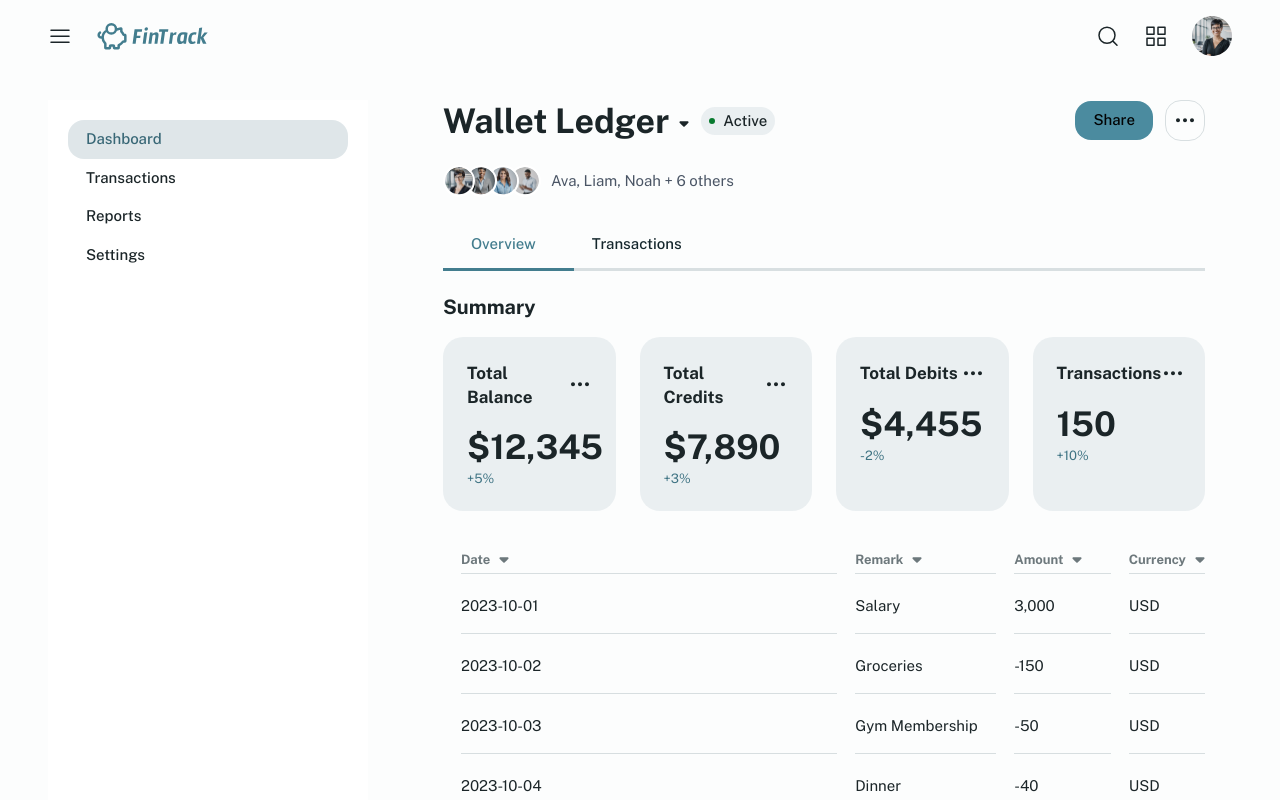
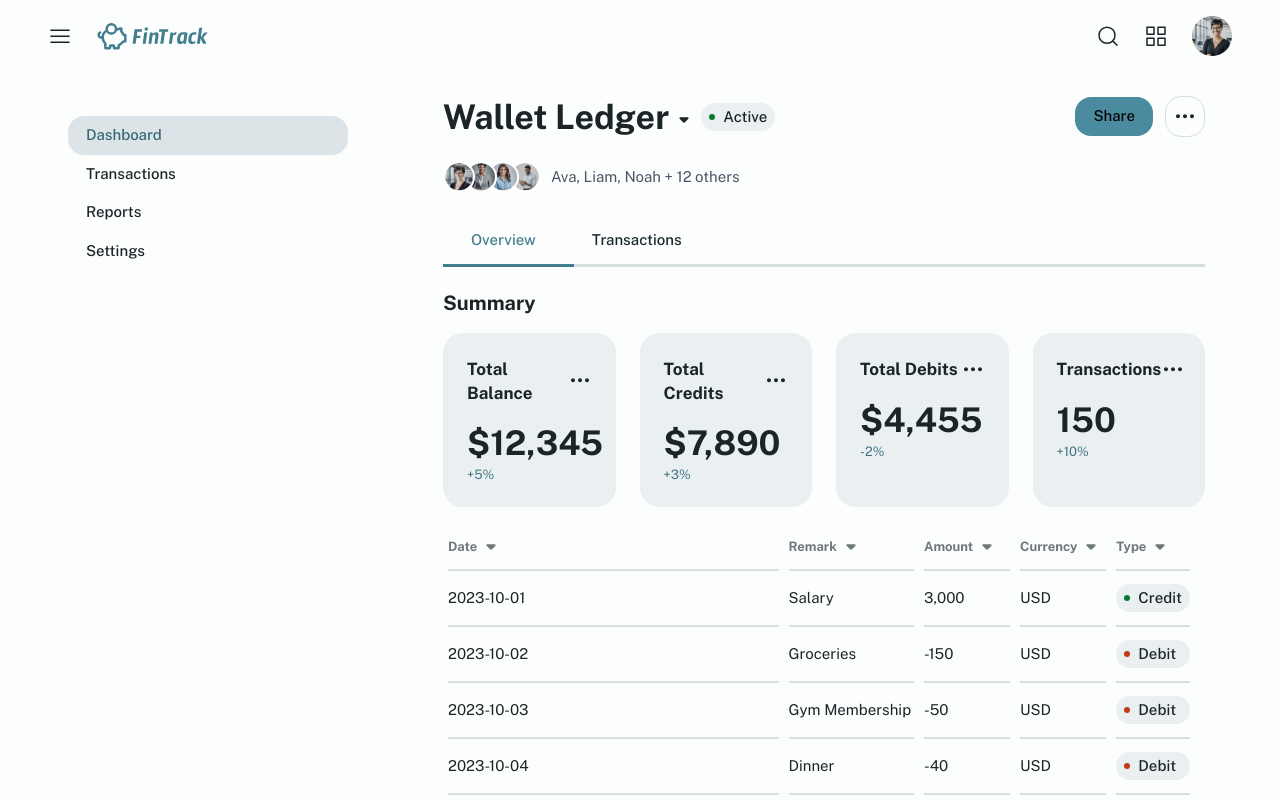
Before and after one commit to umeh-promise/fintrack-assessment, a Next.js app: page / in a window 1280 px wide. Shown: the top 800 px of the page. Built offline with nearby package versions, Linux system fonts and the light colour scheme.

Commit message:
feat: add transactions component with sorting functionality and update dashboard layout

```diff
--- a/src/app/(dashboard)/_components/dashboard-avatars.tsx
+++ b/src/app/(dashboard)/_components/dashboard-avatars.tsx
@@ -4,43 +4,37 @@ const avatars = [
   {
     id: 1,
     src: "/img/avatar_1.svg",
-    alt: "User 1",
-    name: "Sarah",
+    name: "Ava",
   },
   {
     id: 2,
     src: "/img/avatar_2.svg",
-    alt: "User 1",
     name: "Sarah",
   },
   {
     id: 3,
     src: "/img/avatar_3.svg",
-    alt: "User 1",
-    name: "Sarah",
+    name: "Liam",
   },
   {
     id: 4,
     src: "/img/avatar_4.svg",
-    alt: "User 1",
-    name: "Sarah",
+    name: "Noah",
   },
   {
     id: 5,
     src: "/img/avatar_1.svg",
-    alt: "User 1",
     name: "Sarah",
   },
   {
     id: 6,
     src: "/img/avatar_1.svg",
-    alt: "User 1",
     name: "Sarah",
   },
 ];
 
 export default function DashboardAvatars() {
-  const additionalCount = 3;
+  const additionalCount = 9;
 
   return (
     <section className="flex items-center space-x-4">
@@ -53,7 +47,7 @@ export default function DashboardAvatars() {
           >
             <Image
               src={avatar.src}
-              alt={avatar.alt}
+              alt={avatar.name}
               width={32}
               height={32}
               className=" rounded-full size-[3.2rem] object-cover border-[2px] border-white"
@@ -62,7 +56,6 @@ export default function DashboardAvatars() {
         ))}
       </div>
       <span className="text-gray-600">
-        {" "}
         Ava, Liam, Noah + {avatars.length - 3 + additionalCount} others
       </span>
     </section>
--- a/src/app/(dashboard)/_components/dashboard-header.tsx
+++ b/src/app/(dashboard)/_components/dashboard-header.tsx
@@ -8,7 +8,7 @@ export default function DashboardHeader() {
         <div className="flex items-center gap-[1.6rem] ">
           <h2 className="tracking-[-2%] text-[2rem] lg:text-[3.4rem] leading-[4rem] font-bold text-grey-300 inline-flex gap-[.4rem] items-center ">
             Wallet Ledger
-            <i className="size-[.4rem] px-[.6rem] py-[.9rem] text-grey-300 ">
+            <i className="size-[.4rem] px-[.6rem] py-[.9rem] text-grey-300 cursor-pointer ">
               <CaretIcon />
             </i>
           </h2>
@@ -22,11 +22,11 @@ export default function DashboardHeader() {
         <div className="flex gap-[1.2rem] items-center">
           <button
             type="button"
-            className="bg-green-200 text-grey-700 px-[1.8rem] py-[.8rem] rounded-[1.6rem] font-medium"
+            className="bg-green-200 text-grey-700 px-[1.8rem] py-[.8rem] rounded-[1.6rem] font-medium cursor-pointer"
           >
             Share
           </button>
-          <i className="border-[.15rem] border-grey-50/[20%] rounded-[1.6rem] p-[.7rem] ">
+          <i className="border-[.15rem] border-grey-50/[20%] rounded-[1.6rem] p-[.7rem] cursor-pointer ">
             <DotsHorizontalIcon />
           </i>
         </div>
--- a/src/app/(dashboard)/_components/dashboard-layout.tsx
+++ b/src/app/(dashboard)/_components/dashboard-layout.tsx
@@ -5,17 +5,14 @@ import DashboardHeader from "./dashboard-header";
 import { cn } from "@/utils";
 import Overview from "./overview";
 import React from "react";
+import Transactions from "./transactions";
 
 const tabs = ["overview", "transactions"] as const;
 type TabType = (typeof tabs)[number];
 
 const tabContent: Record<TabType, React.ReactElement> = {
   overview: <Overview />,
-  transactions: (
-    <section className="space-y-[1.8rem] w-full">
-      No Transactions view yet
-    </section>
-  ),
+  transactions: <Transactions />,
 };
 
 export default function DashboardLayout() {
--- a/src/app/(dashboard)/_components/sidebar.tsx
+++ b/src/app/(dashboard)/_components/sidebar.tsx
@@ -15,17 +15,17 @@ export const sidebarRoutes = [
   {
     id: 2,
     title: "Transactions",
-    url: "/transactions",
+    url: "#",
   },
   {
     id: 3,
     title: "Reports",
-    url: "/reports",
+    url: "#",
   },
   {
     id: 4,
     title: "Settings",
-    url: "/settings",
+    url: "#",
   },
 ];
 
@@ -48,16 +48,16 @@ export default function Sidebar({
   return (
     <aside
       className={cn(
-        "fixed inset-0 opacity-0 size-full z-40  transition-opacity duration-300 lg:flex pointer-events-none lg:static lg:inset-auto lg:opacity-100",
+        "fixed inset-0 opacity-0 size-full z-40  transition-opacity duration-300 lg:flex pointer-events-none lg:static lg:inset-auto lg:opacity-100 lg:pointer-events-auto",
         {
-          "opacity-100 bg-grey-700/10 lg:bg-white pointer-events-auto":
+          "opacity-100 bg-grey-700/10 lg:bg-background pointer-events-auto":
             showMobileSidebar,
         }
       )}
     >
       <nav
         className={cn(
-          "fixed top-0 left-0 h-full w-[28rem] bg-white z-50 flex flex-col transform transition-transform duration-300 ease-in-out lg:translate-x-0 lg:static lg:z-auto -translate-x-full no-scrollbar gap-y-[2.8rem] overflow-y-auto text-grey-300 md:flex p-[2rem] lg:w-full ",
+          "fixed top-0 left-0 h-full w-[28rem] bg-background z-50 flex flex-col transform transition-transform duration-300 ease-in-out lg:translate-x-0 lg:static lg:z-auto -translate-x-full no-scrollbar gap-y-[2.8rem] overflow-y-auto text-grey-300 md:flex p-[2rem] lg:w-full ",
           {
             "translate-x-0": showMobileSidebar,
           }
--- a/src/app/(dashboard)/_components/table.tsx
+++ b/src/app/(dashboard)/_components/table.tsx
@@ -32,7 +32,7 @@ export default function Table({
 
   return (
     <div className="no-scrollbar overflow-hidden max-w-[85vw] md:max-w-[90vw] overflow-x-auto">
-      <table className="w-full min-w-max text-sm text-white  border-spacing-[1.8rem] border-separate overflow-x-auto ">
+      <table className="w-full min-w-full text-sm text-white  border-spacing-x-[1rem] border-separate overflow-x-auto -ml-[.5rem] ">
         <thead className="text-table  text-sm capitalize text-grey-75/[62%] font-medium text-[1.3rem] leading-[1.6rem]">
           <tr>
             {tableHeaders.map((header) => {
@@ -42,7 +42,7 @@ export default function Table({
                   key={header.id}
                   scope="col"
                   className={cn(
-                    "py-[.4rem] text-left border-b-[1.5px] border-b-grey-50/[20%]",
+                    "py-[1.3rem] text-left border-b-[2px] border-b-grey-50/[20%]",
                     header.className
                   )}
                 >
--- a/src/app/(dashboard)/_components/transactions-table-data.tsx
+++ b/src/app/(dashboard)/_components/transactions-table-data.tsx
@@ -17,14 +17,14 @@ export default function TransactionsTableData({
   type,
 }: Transaction) {
   return (
-    <tr className="text-grey-300 text-[1.5rem] leading-[2rem] tracking-[-.5%] [&>td]:border-b-[1.5px] [&>td]:border-grey-50/[20%] w-full ">
-      <td className="w-[48%] pb-[1.3rem] text-left">{date}</td>
-      <td className="w-[18%] pb-[1.3rem] text-left">{remark}</td>
-      <td className="w-[12.3%] pb-[1.3rem] text-left">
+    <tr className="text-grey-300 text-[1.5rem] leading-[2rem] tracking-[-.5%] [&>td]:border-b-[2px] [&>td]:border-grey-50/[20%] w-full ">
+      <td className="w-[48%] py-[1.3rem] text-left">{date}</td>
+      <td className="w-[18%] py-[1.3rem] text-left">{remark}</td>
+      <td className="w-[12.3%] py-[1.3rem] text-left">
         {formatAmount(amount)}
       </td>
-      <td className="w-[12.3%] pb-[1.3rem] text-left">{currency}</td>
-      <td className="w-fit pb-[1.3rem] text-left">
+      <td className="w-[12.3%] py-[1.3rem] text-left">{currency}</td>
+      <td className="w-fit py-[1.3rem] text-left">
         <div className="flex items-center gap-[.8rem] bg-grey-100/[9%] px-[.8rem] py-[.4rem] rounded-[1.6rem] ">
           <span
             className={cn("bg-green-300 size-[.6rem] rounded-full", {
--- /dev/null
+++ b/src/app/(dashboard)/_components/transactions.tsx
@@ -0,0 +1,170 @@
+import { useState } from "react";
+import OverviewCard, { type Summary } from "./overview-card";
+import Table from "./table";
+import TransactionsTableData, { Transaction } from "./transactions-table-data";
+
+const summary: Summary[] = [
+  {
+    id: 1,
+    type: "Total Balance",
+    amount: 12_345,
+    amountChange: "+5",
+  },
+  {
+    id: 2,
+    type: "Total Credits",
+    amount: 7_890,
+    amountChange: "+3",
+  },
+  {
+    id: 3,
+    type: "Total Debits",
+    amount: 4_455,
+    amountChange: "-2",
+  },
+  {
+    id: 4,
+    type: "Transactions",
+    amount: 150,
+    amountChange: "+10",
+  },
+];
+
+const transactions: Transaction[] = [
+  {
+    id: 1,
+    date: "2023-10-01",
+    remark: "Salary",
+    amount: 3000,
+    currency: "USD",
+    type: "Credit",
+  },
+  {
+    id: 2,
+    date: "2023-10-02",
+    remark: "Groceries",
+    amount: -150,
+    currency: "USD",
+    type: "Debit",
+  },
+  {
+    id: 3,
+    date: "2023-10-03",
+    remark: "Gym Membership",
+    amount: -50,
+    currency: "USD",
+    type: "Debit",
+  },
+  {
+    id: 4,
+    date: "2023-10-04",
+    remark: "Dinner",
+    amount: -40,
+    currency: "USD",
+    type: "Debit",
+  },
+  {
+    id: 5,
+    date: "2023-10-05",
+    remark: "Movie Tickets",
+    amount: -30,
+    currency: "USD",
+    type: "Debit",
+  },
+  {
+    id: 6,
+    date: "2023-10-06",
+    remark: "Rent",
+    amount: -1200,
+    currency: "USD",
+    type: "Debit",
+  },
+  {
+    id: 7,
+    date: "2023-10-07",
+    remark: "Utilities",
+    amount: -100,
+    currency: "USD",
+    type: "Debit",
+  },
+  {
+    id: 8,
+    date: "2023-10-08",
+    remark: "Car Payment",
+    amount: -400,
+    currency: "USD",
+    type: "Debit",
+  },
+  {
+    id: 9,
+    date: "2023-10-09",
+    remark: "Insurance",
+    amount: -200,
+    currency: "USD",
+    type: "Debit",
+  },
+];
+
+export default function Transactions() {
+  const [sortKey, setSortKey] = useState<string>("date");
+  const [sortOrder, setSortOrder] = useState<"asc" | "desc">("asc");
+
+  const handleSort = (key: string) => {
+    if (sortKey === key) {
+      setSortOrder(sortOrder === "asc" ? "desc" : "asc");
+    } else {
+      setSortKey(key);
+      setSortOrder("asc");
+    }
+  };
+
+  const sortedData = [...transactions].sort((a, b) => {
+    const aVal = a[sortKey as keyof Transaction];
+    const bVal = b[sortKey as keyof Transaction];
+
+    if (typeof aVal === "number" && typeof bVal === "number") {
+      return sortOrder === "asc" ? aVal - bVal : bVal - aVal;
+    }
+
+    const aStr = aVal?.toString().toLowerCase() ?? "";
+    const bStr = bVal?.toString().toLowerCase() ?? "";
+    return sortOrder === "asc"
+      ? aStr.localeCompare(bStr)
+      : bStr.localeCompare(aStr);
+  });
+
+  return (
+    <section className="space-y-[1.8rem] w-full">
+      <h3 className="text-[2rem] leading-[2.4rem] tracking-[-2%] font-bold">
+        All Transactions
+      </h3>
+
+      <Table
+        tableHeaders={[
+          { id: 1, title: "Date", sortKey: "date", className: "w-[48%]" },
+          { id: 2, title: "Remark", sortKey: "remark", className: "w-[18%]" },
+          {
+            id: 3,
+            title: "Amount",
+            sortKey: "amount",
+            className: "w-[12.3%]",
+          },
+          {
+            id: 4,
+            title: "Currency",
+            sortKey: "currency",
+            className: "w-[12.3%]",
+          },
+          { id: 5, title: "Type", sortKey: "type", className: "w-fit" },
+        ]}
+        sortKey={sortKey}
+        sortOrder={sortOrder}
+        onSort={handleSort}
+      >
+        {sortedData.map((transaction) => (
+          <TransactionsTableData key={transaction.id} {...transaction} />
+        ))}
+      </Table>
+    </section>
+  );
+}
--- a/src/app/(dashboard)/layout.tsx
+++ b/src/app/(dashboard)/layout.tsx
@@ -16,7 +16,7 @@ export default function AdminLayout({
   return (
     <Wrapper className={cn({ "h-screen lg:h-auto": showMobileSidebar })}>
       <Navbar handleOpenSidebar={() => setShowMobileSidebar(true)} />
-      <section className="h-full overflow-hidden  pb-[.8rem]  lg:gap-[4.8rem] text-grey-300 lg:grid xl:grid-cols-[32rem_1fr] lg:grid-cols-[28rem_1fr] md:pb-[8rem] [&>*]:pt-[2.2rem] lg:[&>*]:py-[2.8rem] ">
+      <section className="h-full overflow-hidden  pb-[.8rem]  lg:gap-[4.8rem] text-grey-300 lg:grid xl:grid-cols-[32rem_1fr] lg:grid-cols-[28rem_1fr] md:pb-[8rem] [&>*]:pt-[2.2rem] lg:[&>*]:py-[2.4rem] ">
         <Sidebar
           showMobileSidebar={showMobileSidebar}
           handleCloseSidebar={() => setShowMobileSidebar(false)}
```
